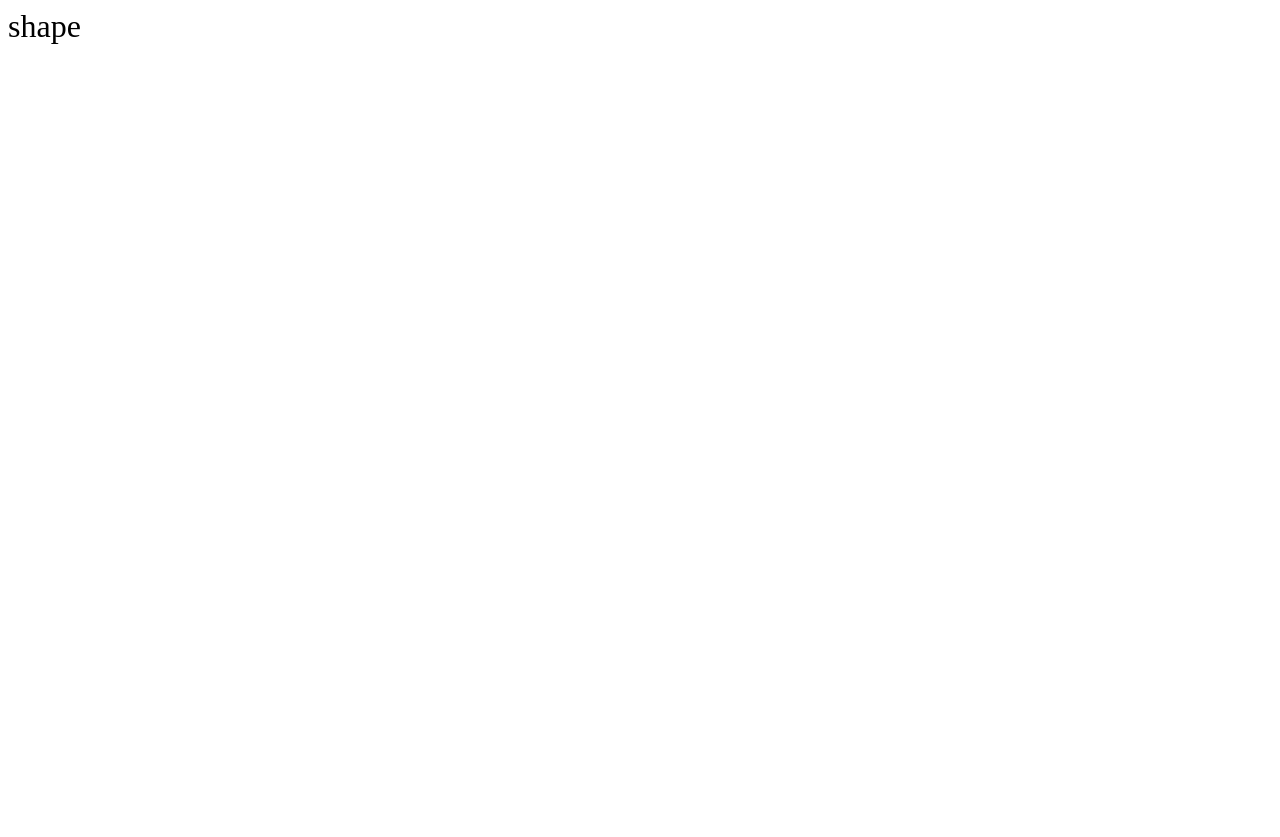
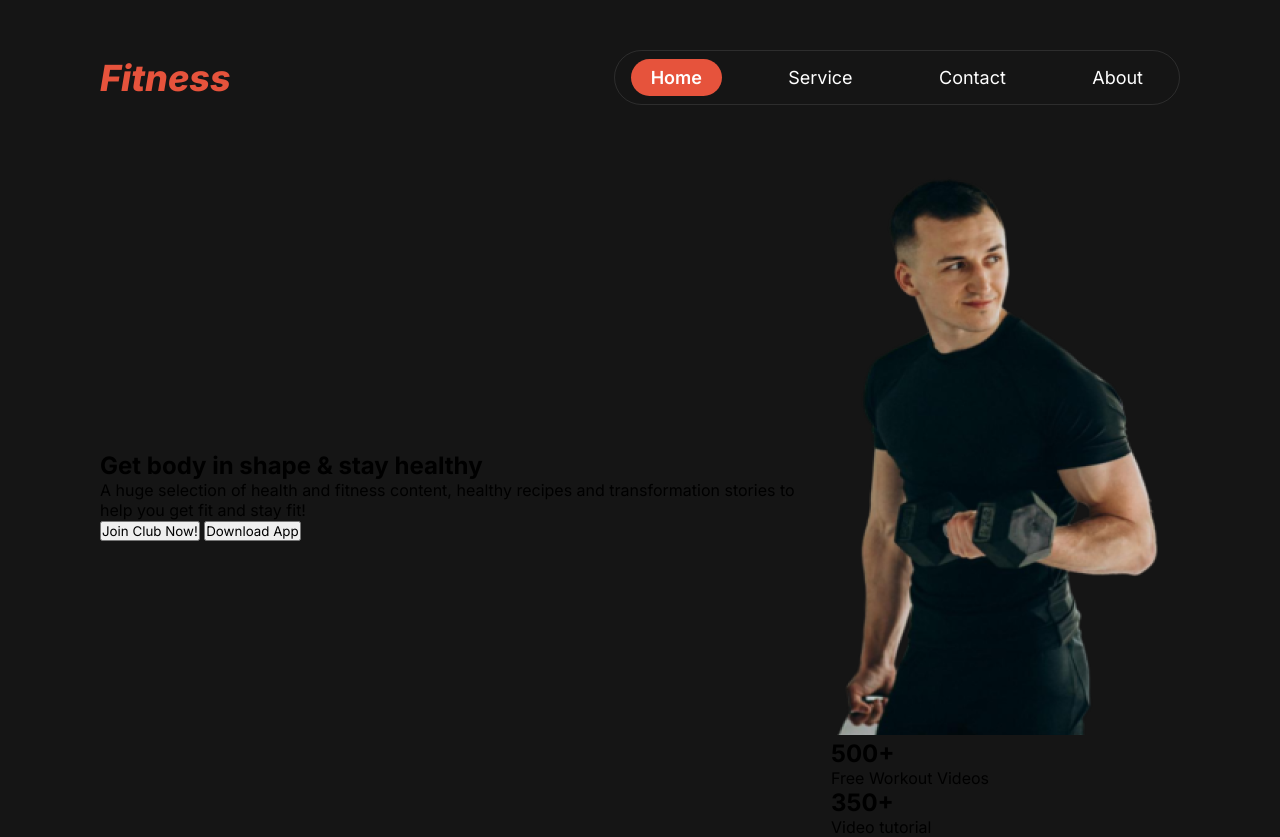
Before and after one commit to M-Nazmul/RB-A2-Fitness, a plain HTML site: page index.html in a window 1280 px wide. Before the commit the page ends 800 px from the top, so only its background shows below. Drawn offline with Linux system fonts and the light colour scheme; a web font is replaced by a local one.

Commit message:
added nav & header section

```diff
--- a/css/style.css
+++ b/css/style.css
@@ -13,7 +13,67 @@
     font-weight: normal;
     src: local('../fonts/Miama'), url('../fonts/Miama.woff') format('woff');
     }
+:root{
+    --main-color: #E6533C;
+}
+*{
+    padding: 0;
+    margin: 0;
+    box-sizing: border-box;
+    font-family: "Inter", serif;
+}
+body{
+    background: #151515;
+}
+    /* navbar section */
 nav{
-    font-size: 32px;
-    font-family: Miama Regular;
+
+    /* background: linear-gradient(180deg, rgb(17,17,17), rgba(119,119,119, 0) 100%); */
+    /* background: #151515; */
 }
+nav .nav-container{
+    max-width: 1440px;
+    margin: auto;
+    padding: 50px 100px;
+    display: flex;
+    justify-content: space-between;
+    align-items: center;
+}
+nav .logo{
+    font-size: 36px;
+    font-weight: 800;
+    font-style: italic;
+    color: var(--main-color);
+}
+nav ul{
+    display: flex;
+    gap: 2.9rem;
+    padding: 1rem;
+    border-radius: 39px;
+    border: 1px solid rgba(255, 255, 255, 0.1);
+}
+nav ul li{
+    list-style: none;
+}
+nav ul li a{
+    text-decoration: none;
+    font-size: 18px;
+    font-weight: 400;
+    color: #fff;
+    padding: 8px 20px;
+    border-radius: 24px;
+}
+
+nav ul li a.active{
+    background-color: var(--main-color);
+    font-weight: 600;
+}
+/* header section */
+header{
+    display: flex;
+    align-items: center;
+    justify-content: space-between;
+    max-width: 1440px;
+    margin: 0 auto;
+    padding: 0 100px;
+}
--- a/index.html
+++ b/index.html
@@ -7,9 +7,41 @@
     <link rel="stylesheet" href="./css/style.css">
 </head>
 <body>
-    <!-- Navbar -->
+    <!-- Navbar section-->
      <nav>
-        shape
+        <div class="nav-container">
+            <h2 class="logo">Fitness</h2>
+            <ul>
+                <li><a class="active" href="#">Home</a></li>
+                <li><a href="#">Service</a></li>
+                <li><a href="#">Contact</a></li>
+                <li><a href="#">About</a></li>
+            </ul>
+        </div>
      </nav>
+     <!-- Header section -->
+    <header>
+        <div class="header-text-content">
+            <h2>
+                Get body in <span class="shape">shape</span> & stay healthy
+            </h2>
+            <p>
+                A huge selection of health and fitness content, healthy recipes and transformation stories to help you get fit and stay fit!
+            </p>
+            <button>Join Club Now!</button>
+            <button>Download App</button>
+        </div>
+        <figure>
+            <img src="./assets/Images2.png" alt="">
+            <div>
+                <h2>500+</h2>
+                <p>Free Workout Videos</p>
+            </div>
+            <div>
+                <h2>350+</h2>
+                <p>Video tutorial</p>
+            </div>
+        </figure>
+    </header>
 </body>
 </html>
```
